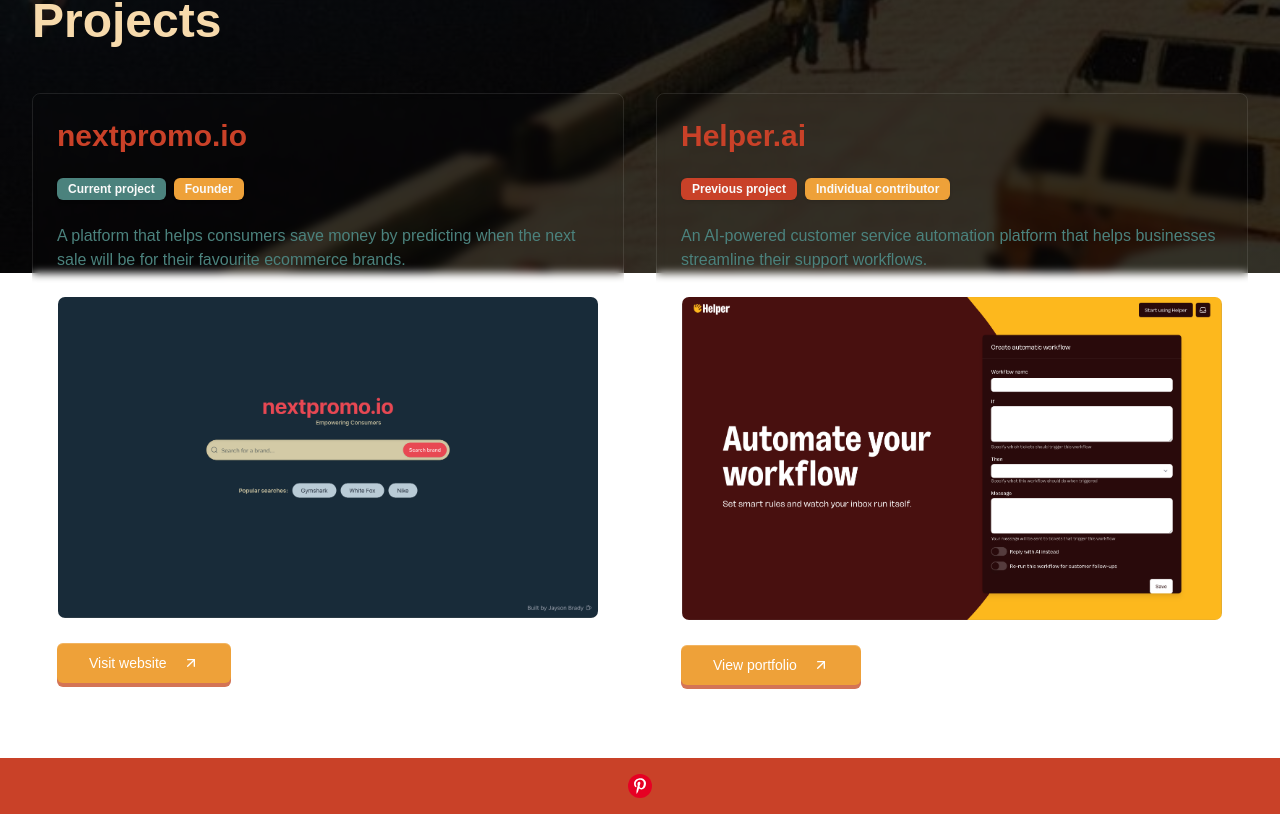
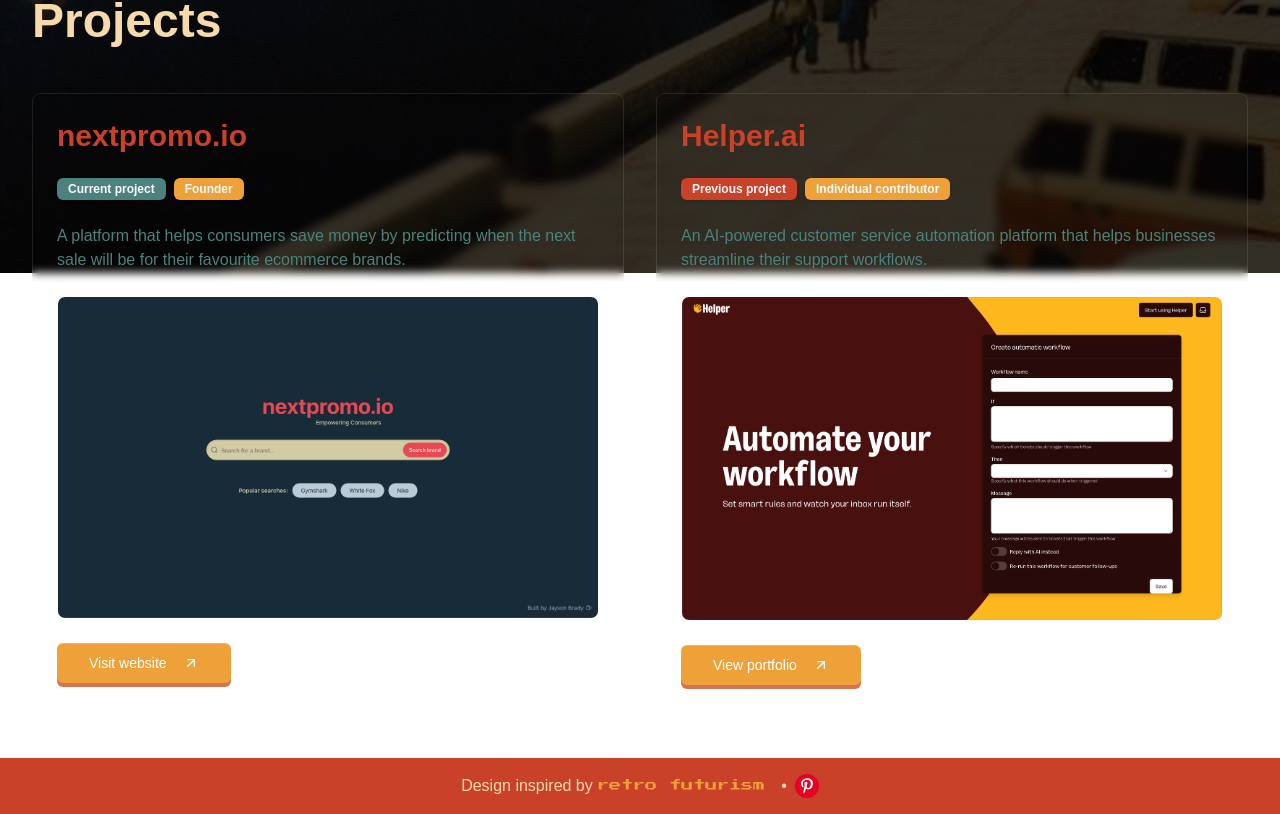
Before and after one commit to jayson-brady-98/personal-website, a Next.js app: page / in a window 1280 px wide. Shown: the part 827-1641 px from the top of the page. Built offline with nearby package versions, Linux system fonts and the light colour scheme.

Commit message:
fixed footer

```diff
--- a/components/Footer.tsx
+++ b/components/Footer.tsx
@@ -7,10 +7,15 @@
     <footer className="bg-[#C94128] text-white text-center py-4 w-full">
       <div className="text-[#F7DAAC] text-base flex items-center justify-center">
         <a>
-          <span>
+          <span className="mr-2">
+            <span className="text-[#F7DAAC]">Design inspired by </span>
+            <a href="https://x.com/anuatluru/status/1864082026699059473" target="_blank" rel="noopener noreferrer">
+              <span className="font-['Press_Start_2P'] text-[#EEA03B] text-xs hover:underline">retro futurism</span>
+            </a>
           </span>
         </a>
-        <a href="https://pinterest.com" target="_blank" rel="noopener noreferrer" className="inline-flex">
+        <span className="mx-2 text-[#F7DAAC]">•</span>
+        <a href="https://au.pinterest.com/jaysonbrady123/future-retro/?request_params=%7B%221%22:%20130,%20%227%22:%205564639607701157049,%20%228%22:%201024709790155310852,%20%2230%22:%20%22future%20retro%22,%20%2232%22:%2045,%20%2233%22:%20%5B1024709721488240033,%201024709721488238602,%201024709721488212638,%201024709721488212632,%201024709721488212627,%201024709721488212622,%201024709721488212609,%201024709721488212606,%201024709721488212493,%201024709721488212490,%201024709721488212413,%201024709721488212409,%201024709721488212402,%201024709721488211414,%201024709721488211413,%201024709721488211411,%201024709721488211334,%201024709721488211321,%201024709721488211315,%201024709721488211280%5D,%20%2236%22:%20%5B1024709790155310852%5D,%20%2237%22:%20%22future%20retro%22,%20%2234%22:%200,%20%22102%22:%204%7D&full_feed_title=future%20retro&view_parameter_type=3069&pins_display=3" target="_blank" rel="noopener noreferrer" className="inline-flex">
           <div className="w-6 h-6 rounded-full bg-[#E60023] flex items-center justify-center">
             <svg
               className="w-4 h-4 fill-white"
```
